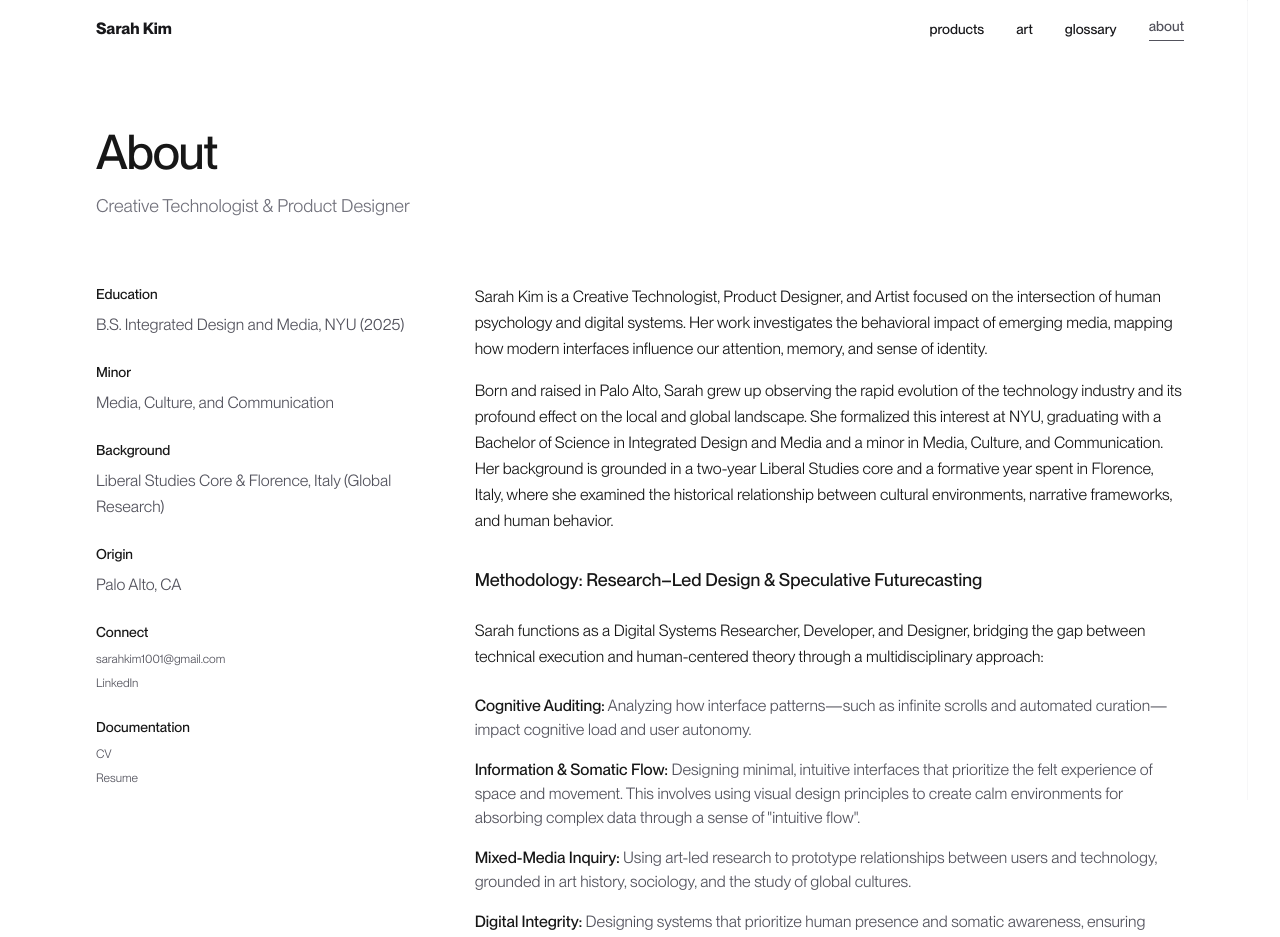
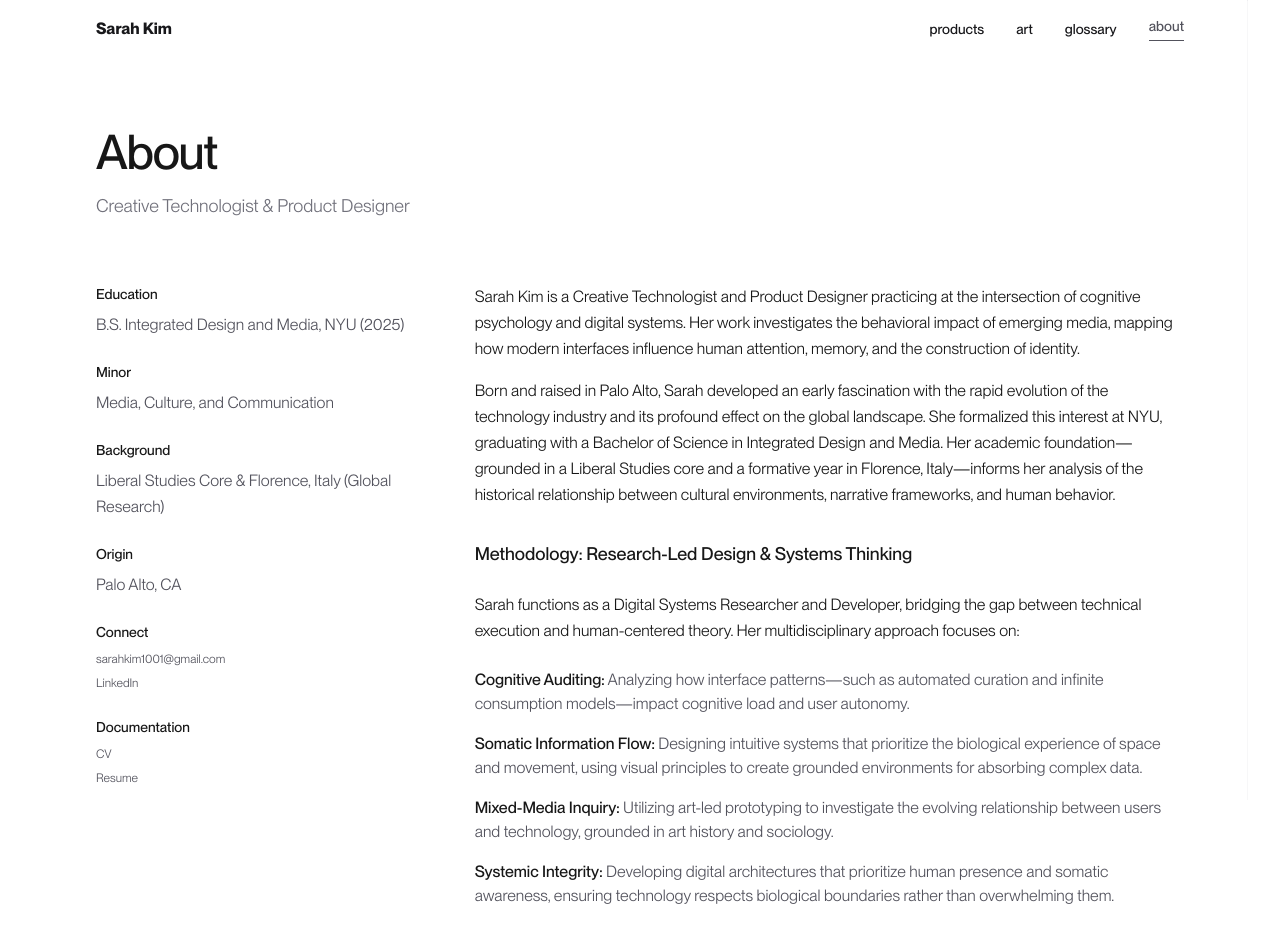
Before and after one commit to sarahkim1001/personal-portfolio, a Next.js app: page /about in a window 1280 px wide. Shown: the top 937 px of the page. Built offline with nearby package versions, Linux system fonts and the light colour scheme.

Commit message:
updated font home page

```diff
--- a/app/about/page.tsx
+++ b/app/about/page.tsx
@@ -89,38 +89,38 @@ export default function About() {
           {/* The Narrative */}
           <div className="space-y-4 leading-relaxed">
             <p className="text-foreground">
-              Sarah Kim is a Creative Technologist, Product Designer, and Artist focused on the intersection of human psychology and digital systems. Her work investigates the behavioral impact of emerging media, mapping how modern interfaces influence our attention, memory, and sense of identity.
+              Sarah Kim is a Creative Technologist and Product Designer practicing at the intersection of cognitive psychology and digital systems. Her work investigates the behavioral impact of emerging media, mapping how modern interfaces influence human attention, memory, and the construction of identity.
             </p>
             <p className="text-foreground">
-              Born and raised in Palo Alto, Sarah grew up observing the rapid evolution of the technology industry and its profound effect on the local and global landscape. She formalized this interest at NYU, graduating with a Bachelor of Science in Integrated Design and Media and a minor in Media, Culture, and Communication. Her background is grounded in a two-year Liberal Studies core and a formative year spent in Florence, Italy, where she examined the historical relationship between cultural environments, narrative frameworks, and human behavior.
+              Born and raised in Palo Alto, Sarah developed an early fascination with the rapid evolution of the technology industry and its profound effect on the global landscape. She formalized this interest at NYU, graduating with a Bachelor of Science in Integrated Design and Media. Her academic foundation—grounded in a Liberal Studies core and a formative year in Florence, Italy—informs her analysis of the historical relationship between cultural environments, narrative frameworks, and human behavior.
             </p>
           </div>
 
           {/* Methodology Section */}
           <div className="space-y-6">
             <h3 className="font-medium text-foreground text-lg">
-              Methodology: Research–Led Design & Speculative Futurecasting
+              Methodology: Research-Led Design & Systems Thinking
             </h3>
             <p className="text-foreground leading-relaxed">
-              Sarah functions as a Digital Systems Researcher, Developer, and Designer, bridging the gap between technical execution and human-centered theory through a multidisciplinary approach:
+              Sarah functions as a Digital Systems Researcher and Developer, bridging the gap between technical execution and human-centered theory. Her multidisciplinary approach focuses on:
             </p>
 
             <ul className="space-y-4">
               <li>
                 <span className="font-medium text-foreground">Cognitive Auditing:</span>
-                <span className="text-zinc-600"> Analyzing how interface patterns—such as infinite scrolls and automated curation—impact cognitive load and user autonomy.</span>
+                <span className="text-zinc-600"> Analyzing how interface patterns—such as automated curation and infinite consumption models—impact cognitive load and user autonomy.</span>
               </li>
               <li>
-                <span className="font-medium text-foreground">Information & Somatic Flow:</span>
-                <span className="text-zinc-600"> Designing minimal, intuitive interfaces that prioritize the felt experience of space and movement. This involves using visual design principles to create calm environments for absorbing complex data through a sense of "intuitive flow".</span>
+                <span className="font-medium text-foreground">Somatic Information Flow:</span>
+                <span className="text-zinc-600"> Designing intuitive systems that prioritize the biological experience of space and movement, using visual principles to create grounded environments for absorbing complex data.</span>
               </li>
               <li>
                 <span className="font-medium text-foreground">Mixed-Media Inquiry:</span>
-                <span className="text-zinc-600"> Using art-led research to prototype relationships between users and technology, grounded in art history, sociology, and the study of global cultures.</span>
+                <span className="text-zinc-600"> Utilizing art-led prototyping to investigate the evolving relationship between users and technology, grounded in art history and sociology.</span>
               </li>
               <li>
-                <span className="font-medium text-foreground">Digital Integrity:</span>
-                <span className="text-zinc-600"> Designing systems that prioritize human presence and somatic awareness, ensuring technology respects biological boundaries rather than overwhelming them.</span>
+                <span className="font-medium text-foreground">Systemic Integrity:</span>
+                <span className="text-zinc-600"> Developing digital architectures that prioritize human presence and somatic awareness, ensuring technology respects biological boundaries rather than overwhelming them.</span>
               </li>
             </ul>
           </div>
@@ -129,7 +129,7 @@ export default function About() {
           <div className="space-y-4 leading-relaxed py-24">
             <h3 className="font-medium text-foreground text-lg">The Vision</h3>
             <p className="text-foreground">
-              Sarah lives to foster a more intentional relationship with our digital environments. By examining the hidden psychological infrastructures of everyday tools, she seeks to move design toward a state of Digital Sovereignty—where technology empowers the individual to reclaim attention and navigate the world with greater clarity and presence.
+              Sarah's mission is to foster a more intentional relationship with our digital environments. By auditing the hidden psychological infrastructures of everyday tools, she seeks to move design toward a state of Digital Sovereignty—where technology empowers the individual to reclaim their attention and navigate the world with greater clarity and presence.
             </p>
           </div>
         </div>
--- a/app/art/page.tsx
+++ b/app/art/page.tsx
@@ -30,8 +30,9 @@ export default function Art() {
           year="2026"
           status="In-Progress"
         />
+
         <ArtCard
-          title="Br"
+          title="Breaking the Loop"
           inquiry="A digital zine investigating the psychological impact of infinite scroll interfaces. Through experimental typography and narrative structure, this project maps how automated curation influences attention and cultural consumption patterns."
           medium="Mixed-Media"
           year="2026"
--- a/app/components/ArtCard.tsx
+++ b/app/components/ArtCard.tsx
@@ -42,14 +42,14 @@ export default function ArtCard({ title, inquiry, medium, year, status, illustra
       }}
     >
       {/* Title - Always visible at top */}
-      <div className="absolute top-0 left-0 right-0 p-4 md:p-8 z-20">
+      <div className="absolute top-0 left-0 right-0 p-4 md:p-8 z-20 pb-4 md:pb-6">
         <h3 className="text-base md:text-xl font-medium text-zinc-900 break-words">
           {title}
         </h3>
       </div>
 
       {/* Mobile: Always show inquiry text */}
-      <div className="md:hidden absolute top-0 left-0 right-0 p-4 md:p-8 z-10 pt-16 pb-20">
+      <div className="md:hidden absolute top-0 left-0 right-0 p-4 md:p-8 z-10 pt-20 md:pt-24 pb-20">
         <p className="text-xs md:text-sm text-zinc-600 leading-relaxed">
           {inquiry}
         </p>
@@ -57,7 +57,7 @@ export default function ArtCard({ title, inquiry, medium, year, status, illustra
 
       {/* Desktop: Hover State - Inquiry Text */}
       <motion.div
-        className="hidden md:flex absolute top-0 left-0 right-0 p-4 md:p-8 z-10 pt-20"
+        className="hidden md:flex absolute top-0 left-0 right-0 p-4 md:p-8 z-10 pt-24 md:pt-28"
         initial={{ opacity: 0 }}
         animate={{ opacity: isHovered ? 1 : 0 }}
         transition={{
--- a/app/layout.tsx
+++ b/app/layout.tsx
@@ -36,7 +36,7 @@ export default function RootLayout({
         <Navigation />
         <ScrollProgress />
         <main className="pt-20">
-          {children}
+        {children}
         </main>
         <Footer />
       </body>
--- a/app/products/page.tsx
+++ b/app/products/page.tsx
@@ -16,7 +16,9 @@ export default function Products() {
         <ProjectFrame
           title="seventhsense.space"
           role="Creative Technologist & Digital Systems Researcher"
-          narrative="Launched in January 2026, seventhsense.space is a research-led platform exploring the intersection of human psychology and digital systems. The project functions as an 'integrity layer' for contemporary technoculture, performing audits on how modern interfaces reconfigure human attention and identity. Inspired by the work of Donna Haraway, the platform investigates the 'cyborgian organism' and what it means to be hybrid of biology and technology in the Information Age."
+          narrative="Launched in January 2026, seventhsense.space is a research-led platform investigating the intersection of cognitive psychology and digital systems. The project functions as a diagnostic layer for contemporary culture, performing audits on how modern interfaces influence human attention and the formation of identity.
+
+Drawing from technics theory and cultural history, the platform examines the evolving relationship between biological faculties and technical environments. By mapping the ways digital tools store, transmit, and transmute information, the project seeks to develop design frameworks with greater systemic integrity and a deeper respect for human presence."
           metadata="Launched January 2026"
           url="https://seventhsense.space"
           graphPaper={true}
```
Also changed, not shown: app/page.tsx (+10 -10 lines).
